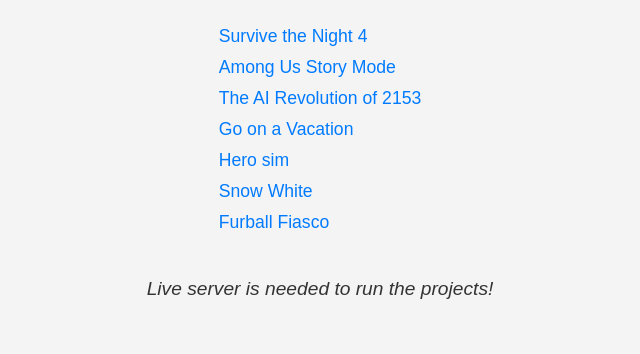
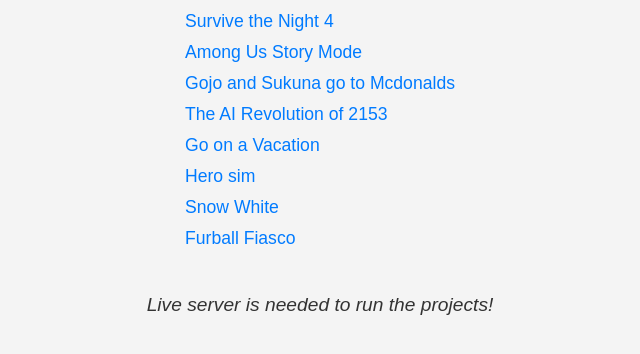
Before and after one commit to wths-webdev/renpy-visual-novel-student-examples, a plain HTML site: page index.html in a window 1280 px wide. Shown: the part 280-634 px from the top of the page, without its empty margins (320-960 px from the left). Drawn offline with Linux system fonts and the light colour scheme.

Commit message:
added a vn to list

```diff
--- a/index.html
+++ b/index.html
@@ -46,6 +46,7 @@
     <ul>
         <li><a href="Survive-the-Night-4/index.html" target="_blank">Survive the Night 4</a></li>
         <li><a href="Among-Us-Story-Mode/index.html" target="_blank">Among Us Story Mode</a></li>
+        <li><a href="Gojo-and-Sukuna-go-to-Mcdonalds/index.html" target="_blank">Gojo and Sukuna go to Mcdonalds</a></li>
         <li><a href="TheAIRevolutionof2153/index.html" target="_blank">The AI Revolution of 2153</a></li>
         <li><a href="Go-on-a-Vacation-/index.html" target="_blank">Go on a Vacation</a></li>
         <li><a href="Hero-sim/index.html" target="_blank">Hero sim</a></li>
```
